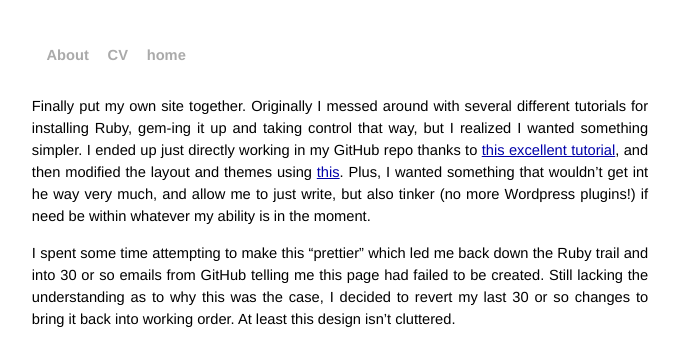
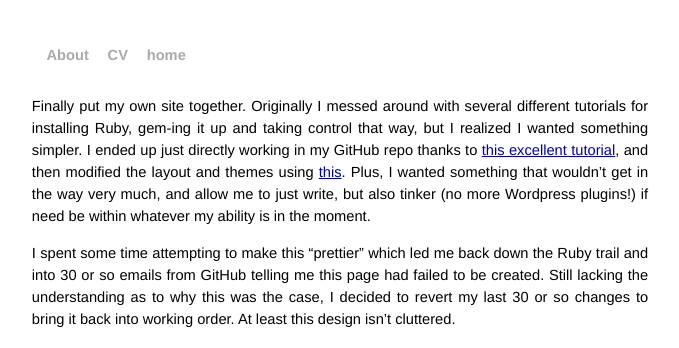
Before and after one commit to cwaldoch/cwaldoch.github.io, a Jekyll site: the page built from _posts/2018-01-29-site-launch.md, in a window 1280 px wide. Shown: the top 348 px of the page, without its empty margins (300-979 px from the left). Built offline with Jekyll 4.4.1, drawn with Linux system fonts in a browser that asks for light colours.

Commit message:
Update 2018-01-29-site-launch.md

```diff
--- a/_posts/2018-01-29-site-launch.md
+++ b/_posts/2018-01-29-site-launch.md
@@ -4,7 +4,7 @@ title: "Initializing the blog"
 date: 2018-01-29
 ---
 
-Finally put my own site together. Originally I messed around with several different tutorials for installing Ruby, gem-ing it up and taking control that way, but I realized I wanted something simpler. I ended up just directly working in my GitHub repo thanks to [this  excellent tutorial](http://jmcglone.com/guides/github-pages/), and then modified the layout and themes using [this](https://github.com/mojombo/mojombo.github.io). Plus, I wanted something that wouldn't get int he way very much, and allow me to just write, but also tinker (no more Wordpress plugins!) if need be within whatever my ability is in the moment.
+Finally put my own site together. Originally I messed around with several different tutorials for installing Ruby, gem-ing it up and taking control that way, but I realized I wanted something simpler. I ended up just directly working in my GitHub repo thanks to [this  excellent tutorial](http://jmcglone.com/guides/github-pages/), and then modified the layout and themes using [this](https://github.com/mojombo/mojombo.github.io). Plus, I wanted something that wouldn't get in the way very much, and allow me to just write, but also tinker (no more Wordpress plugins!) if need be within whatever my ability is in the moment.
 
 I spent some time attempting to make this "prettier" which led me back down the Ruby trail and into 30 or so emails from GitHub telling me this page had failed to be created. Still lacking the understanding as to why this was the case, I decided to revert my last 30 or so changes to bring it back into working order. At least this design isn't cluttered.
 
```
